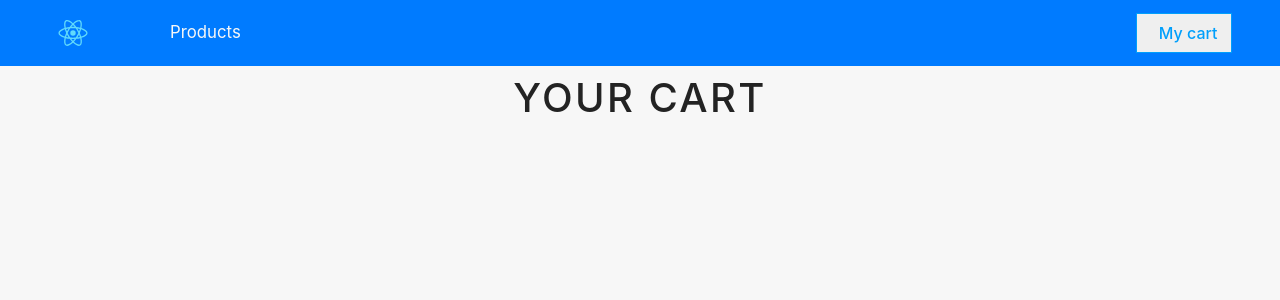
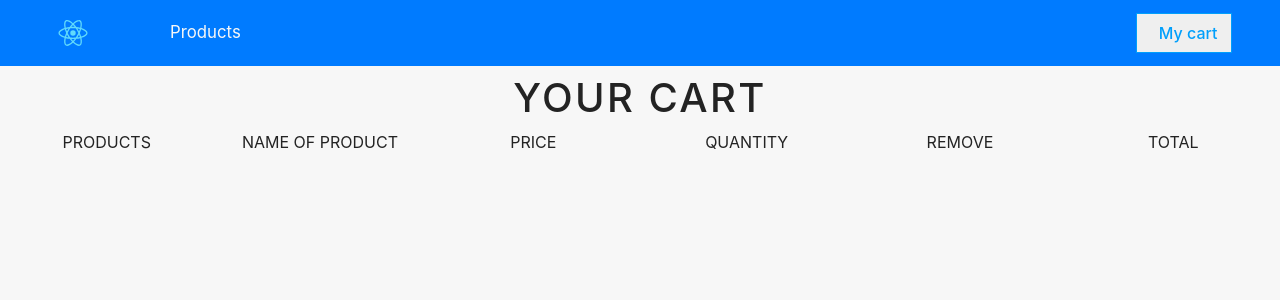
Before and after one commit to B-Starr7/react-ecommerce, a React (Create React App) app: page /cart in a window 1280 px wide. Shown: the top 300 px of the page. Built offline with nearby package versions, Linux system fonts and the light colour scheme; the HTML template or start-up script is replaced by a standard one.

Commit message:
add CartColumns component

```diff
--- a/src/components/Cart/Cart.js
+++ b/src/components/Cart/Cart.js
@@ -1,12 +1,13 @@
 import React, { Component } from 'react';
 import Title from '../Title';
-
+import CartColumns from './CartColumns';
 
 export default class Cart extends Component {
     render() {
         return (
             <section>
                 <Title name="your" title="cart" />
+                <CartColumns />
             </section>
         )
     }
--- /dev/null
+++ b/src/components/Cart/CartColumns.js
@@ -0,0 +1,33 @@
+import React from 'react'
+
+export default function CartColumns() {
+  return (
+    <div className="container-fluid text-center d-lg-block">
+      <div className="row">
+        <div className="col-10 mx-auto col-lg-2">
+          <p className="text-uppercase">Products</p>
+        </div>
+
+        <div className="col-10 mx-auto col-lg-2">
+          <p className="text-uppercase">Name of product</p>
+        </div>
+
+        <div className="col-10 mx-auto col-lg-2">
+          <p className="text-uppercase">Price</p>
+        </div>
+
+        <div className="col-10 mx-auto col-lg-2">
+          <p className="text-uppercase">Quantity</p>
+        </div>
+
+        <div className="col-10 mx-auto col-lg-2">
+          <p className="text-uppercase">Remove</p>
+        </div>
+
+        <div className="col-10 mx-auto col-lg-2">
+          <p className="text-uppercase">Total</p>
+        </div>
+      </div>
+    </div>
+  )
+}
```
